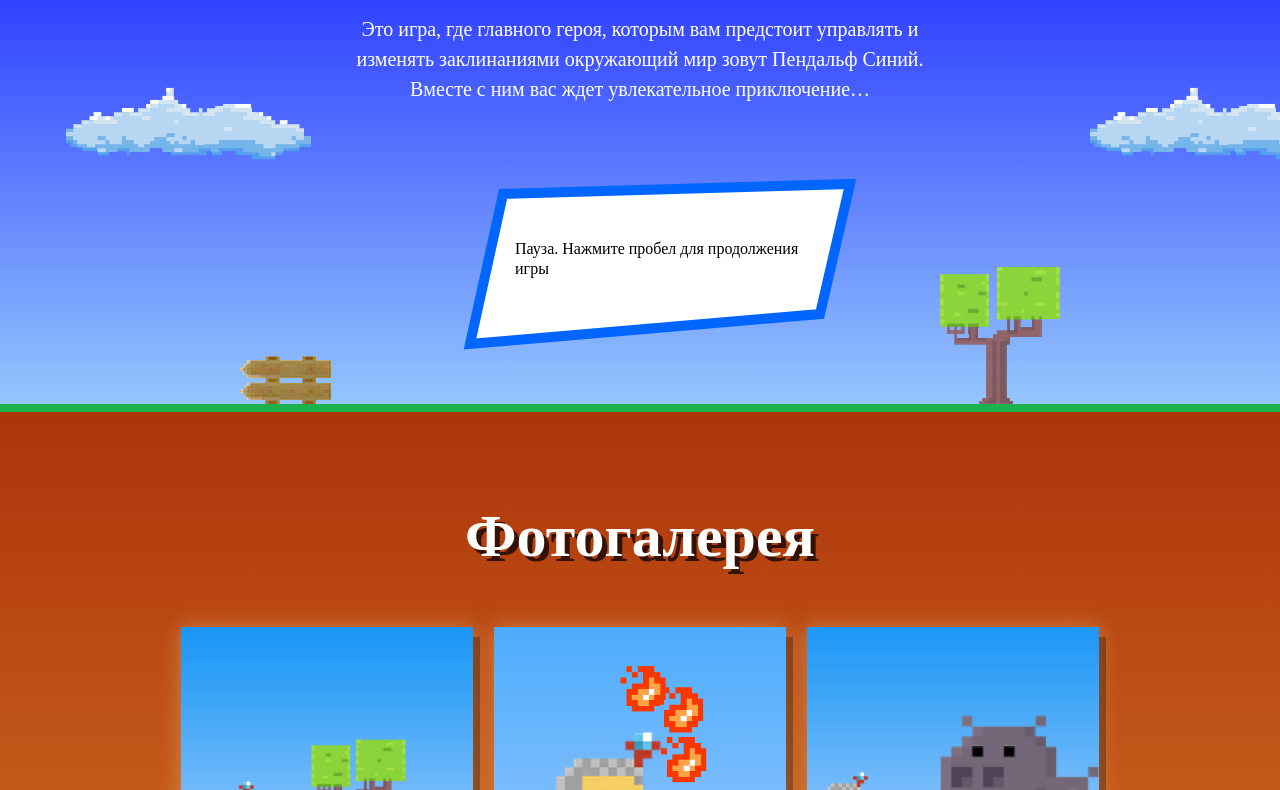
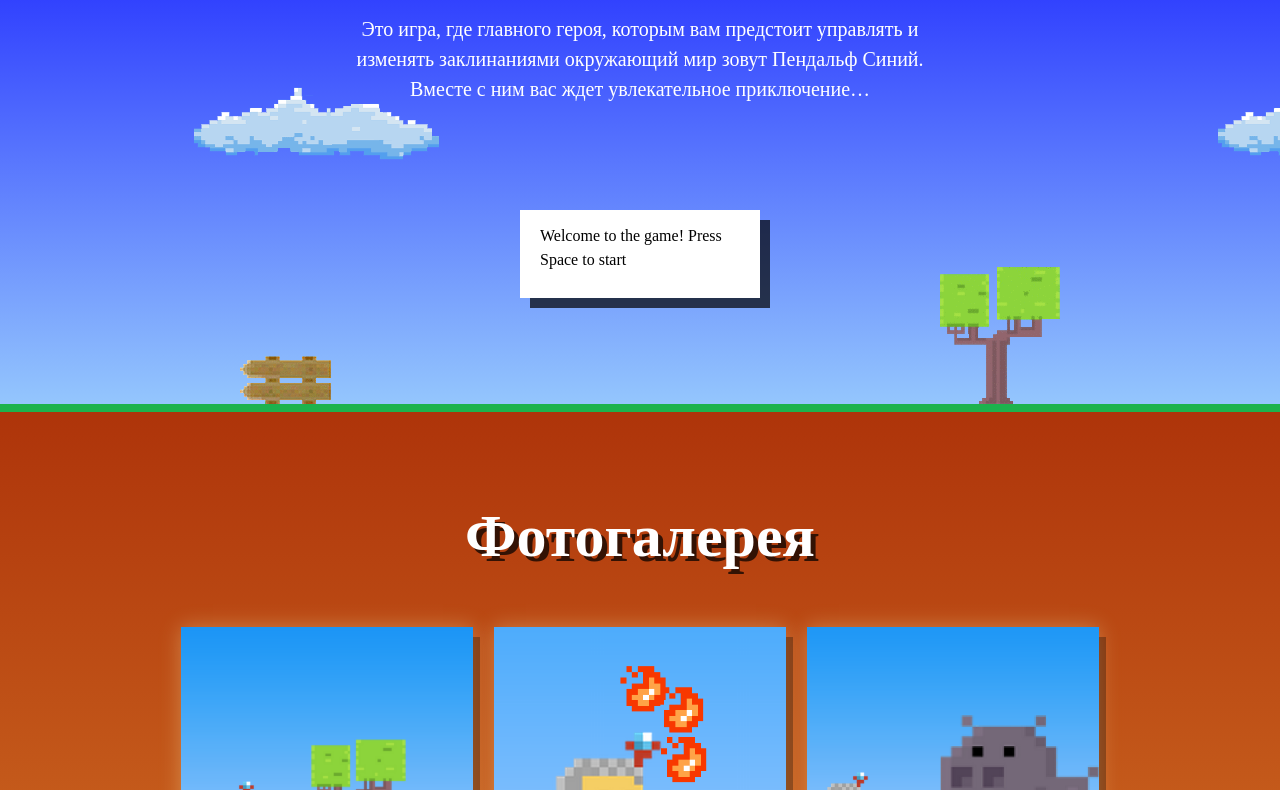
Before and after one commit to h4/39987-code-and-magick, a website: page index.html in a window 1280 px wide. Shown: the part 203-993 px from the top of the page. Drawn offline with Linux system fonts and the light colour scheme; a web font is replaced by a local one.

Commit message:
module2-task1

```diff
--- a/index.html
+++ b/index.html
@@ -120,8 +120,7 @@
 </template>
 
 <script src="js/form.js"></script>
-<script src="js/check.js"></script>
-<script src="js/game-stat.min.js"></script>
+<script src="js/game.js"></script>
 
 </body>
 </html>
--- a/js/game.js
+++ b/js/game.js
@@ -375,21 +375,76 @@
     },
 
     /**
+     * Вывод сообщения на экран паузы.
+     */
+    showMessage: function(message, messageWidth) {
+      var words = message.split(' ');
+      var countWords = words.length;
+      var line = '';
+      var lineNumber = '';
+      var lineStorage = {};
+      var countLines = 0;
+      var fontSize = 16;
+      this.ctx.font = fontSize + 'px PT Mono';
+
+      for (var i = 0; i < countWords; i++) {
+        var currentLine = line + words[i];
+        var currentWidth = this.ctx.measureText(currentLine).width;
+        if (currentWidth > messageWidth) {
+          countLines++;
+          lineNumber = 'line' + countLines;
+          lineStorage[lineNumber] = line;
+          line = words[i] + ' ';
+        } else {
+          line = currentLine + ' ';
+        }
+      }
+      countLines++;
+      lineNumber = 'line' + countLines;
+      lineStorage[lineNumber] = line.slice(0, -1);
+
+      var lineSpacing = 1.5;
+      var bGroundPadding = 40;
+      var bGroundWidth = messageWidth + bGroundPadding;
+      var bGroundHeight = fontSize * lineSpacing * countLines + bGroundPadding;
+      var bGroundPosX = WIDTH / 2 - bGroundWidth / 2;
+      var bGroundPosY = HEIGHT / 2 - bGroundHeight / 2;
+      var textPosX = bGroundPosX + bGroundPadding / 2;
+      var textPosY = bGroundPosY + bGroundPadding / 2;
+
+      this.ctx.shadowOffsetX = 10;
+      this.ctx.shadowOffsetY = 10;
+      this.ctx.shadowColor = 'rgba(0, 0, 0, 0.7)';
+      this.ctx.fillStyle = 'white';
+      this.ctx.fillRect(bGroundPosX, bGroundPosY, bGroundWidth, bGroundHeight);
+
+      var count = 0;
+      for(var key in lineStorage) {
+        this.ctx.shadowOffsetX = 0;
+        this.ctx.shadowOffsetY = 0;
+        this.ctx.textBaseline = 'hanging';
+        this.ctx.fillStyle = 'black';
+        this.ctx.fillText(lineStorage[key], textPosX, textPosY + (fontSize * lineSpacing * count));
+        count++;
+      }
+    },
+
+    /**
      * Отрисовка экрана паузы.
      */
     _drawPauseScreen: function() {
       switch (this.state.currentStatus) {
         case Verdict.WIN:
-          console.log('you have won!');
+          this.showMessage('You have won!');
           break;
         case Verdict.FAIL:
-          console.log('you have failed!');
+          this.showMessage('You have failed!');
           break;
         case Verdict.PAUSE:
-          console.log('game is on pause!');
+          this.showMessage('Game is on pause!');
           break;
         case Verdict.INTRO:
-          console.log('welcome to the game! Press Space to start');
+          this.showMessage('Welcome to the game! Press Space to start', 200);
           break;
       }
     },
```
